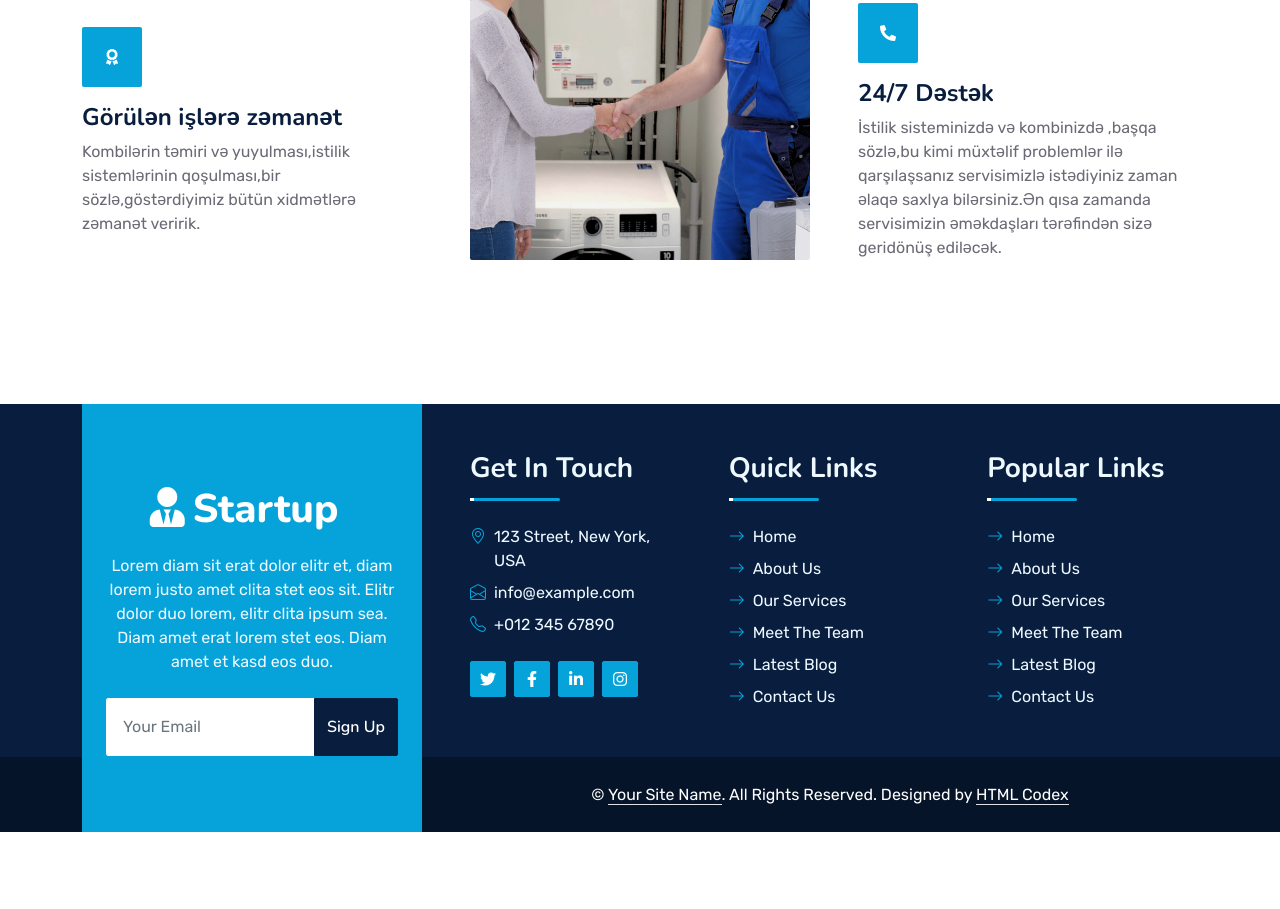
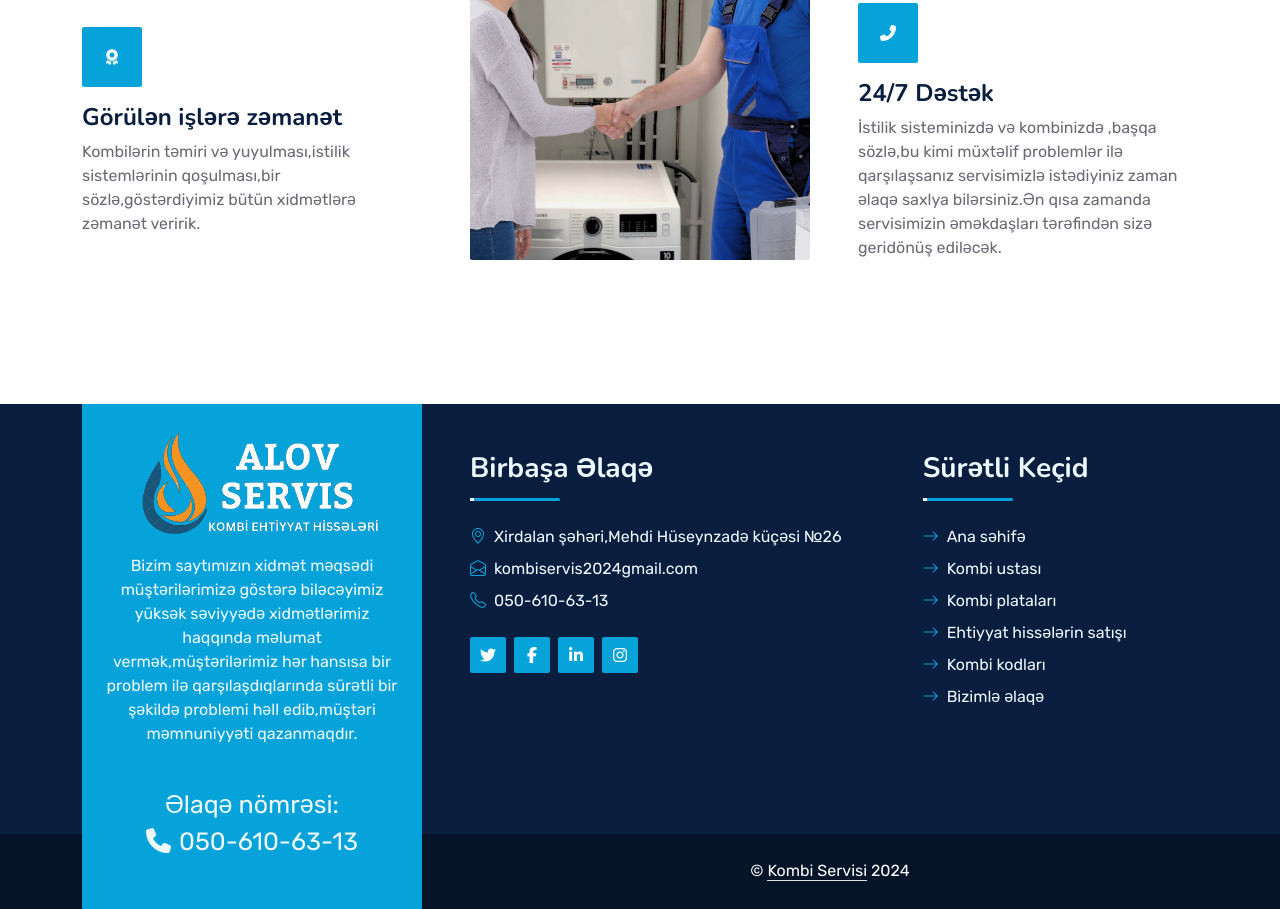
Before and after one commit to KombiServisi2024/real.project, a plain HTML site: page kombiustasi.html in a window 1280 px wide. Shown: the part 1211-2120 px from the top of the page. Before the commit the page ends 2043 px from the top, so only its background shows below. Drawn offline with nearby package versions, Linux system fonts and the light colour scheme.

Commit message:
modified footer

```diff
--- a/contact.html
+++ b/contact.html
@@ -21,6 +21,9 @@
     <!-- Icon Font Stylesheet -->
     <link href="https://cdnjs.cloudflare.com/ajax/libs/font-awesome/5.10.0/css/all.min.css" rel="stylesheet">
     <link href="https://cdn.jsdelivr.net/npm/bootstrap-icons@1.4.1/font/bootstrap-icons.css" rel="stylesheet">
+    <link rel="stylesheet" href="https://cdnjs.cloudflare.com/ajax/libs/font-awesome/6.5.2/css/all.min.css"
+        integrity="sha512-SnH5WK+bZxgPHs44uWIX+LLJAJ9/2PkPKZ5QiAj6Ta86w+fsb2TkcmfRyVX3pBnMFcV7oQPJkl9QevSCWr3W6A=="
+        crossorigin="anonymous" referrerpolicy="no-referrer" />
 
     <!-- Libraries Stylesheet -->
     <link href="lib/owlcarousel/assets/owl.carousel.min.css" rel="stylesheet">
@@ -258,39 +261,41 @@
         <div class="container">
             <div class="row gx-5">
                 <div class="col-lg-4 col-md-6 footer-about">
-                    <div
-                        class="d-flex flex-column align-items-center justify-content-center text-center h-100 bg-primary p-4">
-                        <a href="index.html" class="navbar-brand">
-                            <h1 class="m-0 text-white"><i class="fa fa-user-tie me-2"></i>Startup</h1>
-                        </a>
-                        <p class="mt-3 mb-4">Lorem diam sit erat dolor elitr et, diam lorem justo amet clita stet eos
-                            sit. Elitr dolor duo lorem, elitr clita ipsum sea. Diam amet erat lorem stet eos. Diam amet
-                            et kasd eos duo.</p>
+                    <div class="d-flex flex-column align-items-center justify-content-center text-center h-100 bg-primary p-4">
+                        <div class="footer-img-general-logo">
+                            <a href="index.html" class="navbar-brand p-0">
+                                <img class="img-logo" src="./img/footer-img-logo-removebg-preview.png" alt=""></i>
+                            </a>
+                        </div>
+                        <p class="mt-3 mb-4">Bizim saytımızın xidmət məqsədi müştərilərimizə göstərə biləcəyimiz yüksək
+                            səviyyədə xidmətlərimiz haqqında məlumat vermək,müştərilərimiz hər hansısa bir problem ilə
+                            qarşılaşdıqlarında sürətli bir şəkildə problemi həll edib,müştəri məmnuniyyəti qazanmaqdır.
+                        </p>
+
+                        <p class="mt-3 mb-4" style="font-size: 25px;">Əlaqə nömrəsi: <br><i
+                                style="font-size: 25px; padding-right: 8px;" class="fa-solid fa-phone"></i>050-610-63-13
+                        </p>
                         <form action="">
-                            <div class="input-group">
-                                <input type="text" class="form-control border-white p-3" placeholder="Your Email">
-                                <button class="btn btn-dark">Sign Up</button>
-                            </div>
                         </form>
                     </div>
                 </div>
                 <div class="col-lg-8 col-md-6">
                     <div class="row gx-5">
-                        <div class="col-lg-4 col-md-12 pt-5 mb-5">
+                        <div class="col-lg-7 col-md-12 pt-5 mb-5">
                             <div class="section-title section-title-sm position-relative pb-3 mb-4">
-                                <h3 class="text-light mb-0">Get In Touch</h3>
+                                <h3 class="text-light mb-0">Birbaşa Əlaqə</h3>
                             </div>
                             <div class="d-flex mb-2">
                                 <i class="bi bi-geo-alt text-primary me-2"></i>
-                                <p class="mb-0">123 Street, New York, USA</p>
+                                <p class="mb-0">Xirdalan şəhəri,Mehdi Hüseynzadə küçəsi №26</p>
                             </div>
                             <div class="d-flex mb-2">
                                 <i class="bi bi-envelope-open text-primary me-2"></i>
-                                <p class="mb-0">info@example.com</p>
+                                <p class="mb-0">kombiservis2024gmail.com</p>
                             </div>
                             <div class="d-flex mb-2">
                                 <i class="bi bi-telephone text-primary me-2"></i>
-                                <p class="mb-0">+012 345 67890</p>
+                                <p class="mb-0">050-610-63-13</p>
                             </div>
                             <div class="d-flex mt-4">
                                 <a class="btn btn-primary btn-square me-2" href="#"><i
@@ -303,42 +308,23 @@
                                         class="fab fa-instagram fw-normal"></i></a>
                             </div>
                         </div>
-                        <div class="col-lg-4 col-md-12 pt-0 pt-lg-5 mb-5">
+                        <div class="col-lg-5 col-md-12 pt-0 pt-lg-5 mb-5">
                             <div class="section-title section-title-sm position-relative pb-3 mb-4">
-                                <h3 class="text-light mb-0">Quick Links</h3>
+                                <h3 class="text-light mb-0">Sürətli Keçid</h3>
                             </div>
                             <div class="link-animated d-flex flex-column justify-content-start">
                                 <a class="text-light mb-2" href="#"><i
-                                        class="bi bi-arrow-right text-primary me-2"></i>Home</a>
+                                        class="bi bi-arrow-right text-primary me-2"></i>Ana səhifə</a>
                                 <a class="text-light mb-2" href="#"><i
-                                        class="bi bi-arrow-right text-primary me-2"></i>About Us</a>
+                                        class="bi bi-arrow-right text-primary me-2"></i>Kombi ustası</a>
                                 <a class="text-light mb-2" href="#"><i
-                                        class="bi bi-arrow-right text-primary me-2"></i>Our Services</a>
+                                        class="bi bi-arrow-right text-primary me-2"></i>Kombi plataları</a>
                                 <a class="text-light mb-2" href="#"><i
-                                        class="bi bi-arrow-right text-primary me-2"></i>Meet The Team</a>
+                                        class="bi bi-arrow-right text-primary me-2"></i>Ehtiyyat hissələrin satışı</a>
                                 <a class="text-light mb-2" href="#"><i
-                                        class="bi bi-arrow-right text-primary me-2"></i>Latest Blog</a>
+                                        class="bi bi-arrow-right text-primary me-2"></i>Kombi kodları</a>
                                 <a class="text-light" href="#"><i
-                                        class="bi bi-arrow-right text-primary me-2"></i>Contact Us</a>
-                            </div>
-                        </div>
-                        <div class="col-lg-4 col-md-12 pt-0 pt-lg-5 mb-5">
-                            <div class="section-title section-title-sm position-relative pb-3 mb-4">
-                                <h3 class="text-light mb-0">Popular Links</h3>
-                            </div>
-                            <div class="link-animated d-flex flex-column justify-content-start">
-                                <a class="text-light mb-2" href="#"><i
-                                        class="bi bi-arrow-right text-primary me-2"></i>Home</a>
-                                <a class="text-light mb-2" href="#"><i
-                                        class="bi bi-arrow-right text-primary me-2"></i>About Us</a>
-                                <a class="text-light mb-2" href="#"><i
-                                        class="bi bi-arrow-right text-primary me-2"></i>Our Services</a>
-                                <a class="text-light mb-2" href="#"><i
-                                        class="bi bi-arrow-right text-primary me-2"></i>Meet The Team</a>
-                                <a class="text-light mb-2" href="#"><i
-                                        class="bi bi-arrow-right text-primary me-2"></i>Latest Blog</a>
-                                <a class="text-light" href="#"><i
-                                        class="bi bi-arrow-right text-primary me-2"></i>Contact Us</a>
+                                        class="bi bi-arrow-right text-primary me-2"></i>Bizimlə əlaqə</a>
                             </div>
                         </div>
                     </div>
@@ -351,18 +337,16 @@
             <div class="row justify-content-end">
                 <div class="col-lg-8 col-md-6">
                     <div class="d-flex align-items-center justify-content-center" style="height: 75px;">
-                        <p class="mb-0">&copy; <a class="text-white border-bottom" href="#">Your Site Name</a>. All
-                            Rights Reserved.
+                        <p class="mb-0">&copy; <a class="text-white border-bottom" href="#">Kombi Servisi</a> 2024
 
                             <!--/*** This template is free as long as you keep the footer author’s credit link/attribution link/backlink. If you'd like to use the template without the footer author’s credit link/attribution link/backlink, you can purchase the Credit Removal License from "https://htmlcodex.com/credit-removal". Thank you for your support. ***/-->
-                            Designed by <a class="text-white border-bottom" href="https://htmlcodex.com">HTML Codex</a>
-                        </p>
+                            <!-- </p>
                     </div>
                 </div>
             </div>
         </div>
     </div>
-    <!-- Footer End -->
+                                <-- Footer End -->
 
 
     <!-- Back to Top -->
--- a/css/style.css
+++ b/css/style.css
@@ -735,3 +735,35 @@ h6,
         height: 66px;
     }
 }
+
+
+
+.footer-img-general-logo {
+    margin-left: 12px;
+    width: 280px;
+    height: 110px;
+}
+
+@media only screen and (max-width: 1200px) {
+    .footer-img-general-logo {
+        margin-left: 10px;
+        width: 230px;
+        height: 90px;
+    }
+}
+
+@media only screen and (max-width: 991px) {
+    .footer-img-general-logo {
+        margin-left: 10px;
+        width: 250px;
+        height: 100px;
+    }
+}
+
+@media only screen and (max-width: 576px) {
+    .footer-img-general-logo {
+        margin: 3px;
+        width: 200px;
+        height: 80px;
+    }
+}
--- a/kombiustasi.html
+++ b/kombiustasi.html
@@ -19,6 +19,9 @@
     <!-- Icon Font Stylesheet -->
     <link href="https://cdnjs.cloudflare.com/ajax/libs/font-awesome/5.10.0/css/all.min.css" rel="stylesheet">
     <link href="https://cdn.jsdelivr.net/npm/bootstrap-icons@1.4.1/font/bootstrap-icons.css" rel="stylesheet">
+    <link rel="stylesheet" href="https://cdnjs.cloudflare.com/ajax/libs/font-awesome/6.5.2/css/all.min.css"
+        integrity="sha512-SnH5WK+bZxgPHs44uWIX+LLJAJ9/2PkPKZ5QiAj6Ta86w+fsb2TkcmfRyVX3pBnMFcV7oQPJkl9QevSCWr3W6A=="
+        crossorigin="anonymous" referrerpolicy="no-referrer" />
 
     <!-- Libraries Stylesheet -->
     <link href="lib/owlcarousel/assets/owl.carousel.min.css" rel="stylesheet">
@@ -177,73 +180,75 @@
 
 
 
-    <!-- Footer Start -->
-    <div class="container-fluid bg-dark text-light mt-5 wow fadeInUp" data-wow-delay="0.1s">
+      <!-- Footer Start -->
+      <div class="container-fluid bg-dark text-light mt-5 wow fadeInUp" data-wow-delay="0.1s">
         <div class="container">
             <div class="row gx-5">
                 <div class="col-lg-4 col-md-6 footer-about">
                     <div class="d-flex flex-column align-items-center justify-content-center text-center h-100 bg-primary p-4">
-                        <a href="index.html" class="navbar-brand">
-                            <h1 class="m-0 text-white"><i class="fa fa-user-tie me-2"></i>Startup</h1>
-                        </a>
-                        <p class="mt-3 mb-4">Lorem diam sit erat dolor elitr et, diam lorem justo amet clita stet eos sit. Elitr dolor duo lorem, elitr clita ipsum sea. Diam amet erat lorem stet eos. Diam amet et kasd eos duo.</p>
+                        <div class="footer-img-general-logo">
+                            <a href="index.html" class="navbar-brand p-0">
+                                <img class="img-logo" src="./img/footer-img-logo-removebg-preview.png" alt=""></i>
+                            </a>
+                        </div>
+                        <p class="mt-3 mb-4">Bizim saytımızın xidmət məqsədi müştərilərimizə göstərə biləcəyimiz yüksək
+                            səviyyədə xidmətlərimiz haqqında məlumat vermək,müştərilərimiz hər hansısa bir problem ilə
+                            qarşılaşdıqlarında sürətli bir şəkildə problemi həll edib,müştəri məmnuniyyəti qazanmaqdır.
+                        </p>
+
+                        <p class="mt-3 mb-4" style="font-size: 25px;">Əlaqə nömrəsi: <br><i
+                                style="font-size: 25px; padding-right: 8px;" class="fa-solid fa-phone"></i>050-610-63-13
+                        </p>
                         <form action="">
-                            <div class="input-group">
-                                <input type="text" class="form-control border-white p-3" placeholder="Your Email">
-                                <button class="btn btn-dark">Sign Up</button>
-                            </div>
                         </form>
                     </div>
                 </div>
                 <div class="col-lg-8 col-md-6">
                     <div class="row gx-5">
-                        <div class="col-lg-4 col-md-12 pt-5 mb-5">
+                        <div class="col-lg-7 col-md-12 pt-5 mb-5">
                             <div class="section-title section-title-sm position-relative pb-3 mb-4">
-                                <h3 class="text-light mb-0">Get In Touch</h3>
+                                <h3 class="text-light mb-0">Birbaşa Əlaqə</h3>
                             </div>
                             <div class="d-flex mb-2">
                                 <i class="bi bi-geo-alt text-primary me-2"></i>
-                                <p class="mb-0">123 Street, New York, USA</p>
+                                <p class="mb-0">Xirdalan şəhəri,Mehdi Hüseynzadə küçəsi №26</p>
                             </div>
                             <div class="d-flex mb-2">
                                 <i class="bi bi-envelope-open text-primary me-2"></i>
-                                <p class="mb-0">info@example.com</p>
+                                <p class="mb-0">kombiservis2024gmail.com</p>
                             </div>
                             <div class="d-flex mb-2">
                                 <i class="bi bi-telephone text-primary me-2"></i>
-                                <p class="mb-0">+012 345 67890</p>
+                                <p class="mb-0">050-610-63-13</p>
                             </div>
                             <div class="d-flex mt-4">
-                                <a class="btn btn-primary btn-square me-2" href="#"><i class="fab fa-twitter fw-normal"></i></a>
-                                <a class="btn btn-primary btn-square me-2" href="#"><i class="fab fa-facebook-f fw-normal"></i></a>
-                                <a class="btn btn-primary btn-square me-2" href="#"><i class="fab fa-linkedin-in fw-normal"></i></a>
-                                <a class="btn btn-primary btn-square" href="#"><i class="fab fa-instagram fw-normal"></i></a>
+                                <a class="btn btn-primary btn-square me-2" href="#"><i
+                                        class="fab fa-twitter fw-normal"></i></a>
+                                <a class="btn btn-primary btn-square me-2" href="#"><i
+                                        class="fab fa-facebook-f fw-normal"></i></a>
+                                <a class="btn btn-primary btn-square me-2" href="#"><i
+                                        class="fab fa-linkedin-in fw-normal"></i></a>
+                                <a class="btn btn-primary btn-square" href="#"><i
+                                        class="fab fa-instagram fw-normal"></i></a>
                             </div>
                         </div>
-                        <div class="col-lg-4 col-md-12 pt-0 pt-lg-5 mb-5">
+                        <div class="col-lg-5 col-md-12 pt-0 pt-lg-5 mb-5">
                             <div class="section-title section-title-sm position-relative pb-3 mb-4">
-                                <h3 class="text-light mb-0">Quick Links</h3>
+                                <h3 class="text-light mb-0">Sürətli Keçid</h3>
                             </div>
                             <div class="link-animated d-flex flex-column justify-content-start">
-                                <a class="text-light mb-2" href="#"><i class="bi bi-arrow-right text-primary me-2"></i>Home</a>
-                                <a class="text-light mb-2" href="#"><i class="bi bi-arrow-right text-primary me-2"></i>About Us</a>
-                                <a class="text-light mb-2" href="#"><i class="bi bi-arrow-right text-primary me-2"></i>Our Services</a>
-                                <a class="text-light mb-2" href="#"><i class="bi bi-arrow-right text-primary me-2"></i>Meet The Team</a>
-                                <a class="text-light mb-2" href="#"><i class="bi bi-arrow-right text-primary me-2"></i>Latest Blog</a>
-                                <a class="text-light" href="#"><i class="bi bi-arrow-right text-primary me-2"></i>Contact Us</a>
-                            </div>
-                        </div>
-                        <div class="col-lg-4 col-md-12 pt-0 pt-lg-5 mb-5">
-                            <div class="section-title section-title-sm position-relative pb-3 mb-4">
-                                <h3 class="text-light mb-0">Popular Links</h3>
-                            </div>
-                            <div class="link-animated d-flex flex-column justify-content-start">
-                                <a class="text-light mb-2" href="#"><i class="bi bi-arrow-right text-primary me-2"></i>Home</a>
-                                <a class="text-light mb-2" href="#"><i class="bi bi-arrow-right text-primary me-2"></i>About Us</a>
-                                <a class="text-light mb-2" href="#"><i class="bi bi-arrow-right text-primary me-2"></i>Our Services</a>
-                                <a class="text-light mb-2" href="#"><i class="bi bi-arrow-right text-primary me-2"></i>Meet The Team</a>
-                                <a class="text-light mb-2" href="#"><i class="bi bi-arrow-right text-primary me-2"></i>Latest Blog</a>
-                                <a class="text-light" href="#"><i class="bi bi-arrow-right text-primary me-2"></i>Contact Us</a>
+                                <a class="text-light mb-2" href="#"><i
+                                        class="bi bi-arrow-right text-primary me-2"></i>Ana səhifə</a>
+                                <a class="text-light mb-2" href="#"><i
+                                        class="bi bi-arrow-right text-primary me-2"></i>Kombi ustası</a>
+                                <a class="text-light mb-2" href="#"><i
+                                        class="bi bi-arrow-right text-primary me-2"></i>Kombi plataları</a>
+                                <a class="text-light mb-2" href="#"><i
+                                        class="bi bi-arrow-right text-primary me-2"></i>Ehtiyyat hissələrin satışı</a>
+                                <a class="text-light mb-2" href="#"><i
+                                        class="bi bi-arrow-right text-primary me-2"></i>Kombi kodları</a>
+                                <a class="text-light" href="#"><i
+                                        class="bi bi-arrow-right text-primary me-2"></i>Bizimlə əlaqə</a>
                             </div>
                         </div>
                     </div>
@@ -256,17 +261,16 @@
             <div class="row justify-content-end">
                 <div class="col-lg-8 col-md-6">
                     <div class="d-flex align-items-center justify-content-center" style="height: 75px;">
-                        <p class="mb-0">&copy; <a class="text-white border-bottom" href="#">Your Site Name</a>. All Rights Reserved.
+                        <p class="mb-0">&copy; <a class="text-white border-bottom" href="#">Kombi Servisi</a> 2024
 
-						<!--/*** This template is free as long as you keep the footer author’s credit link/attribution link/backlink. If you'd like to use the template without the footer author’s credit link/attribution link/backlink, you can purchase the Credit Removal License from "https://htmlcodex.com/credit-removal". Thank you for your support. ***/-->
-						Designed by <a class="text-white border-bottom" href="https://htmlcodex.com">HTML Codex</a></p>
+                            <!--/*** This template is free as long as you keep the footer author’s credit link/attribution link/backlink. If you'd like to use the template without the footer author’s credit link/attribution link/backlink, you can purchase the Credit Removal License from "https://htmlcodex.com/credit-removal". Thank you for your support. ***/-->
+                            <!-- </p>
                     </div>
                 </div>
             </div>
         </div>
     </div>
-    <!-- Footer End -->
-
+                                <-- Footer End -->
 
     <!-- Back to Top -->
     <a href="#" class="btn btn-lg btn-primary btn-lg-square rounded back-to-top"><i class="bi bi-arrow-up"></i></a>
```
Also changed, not shown: ehtiyyathisseler.html (+47 -42 lines), index.html (+46 -21 lines), kombiplatalari.html (+48 -33 lines), turbin.html (+36 -52 lines), xetakodlari.html (+47 -43 lines), img/footer-img-logo-removebg-preview.png (added).
